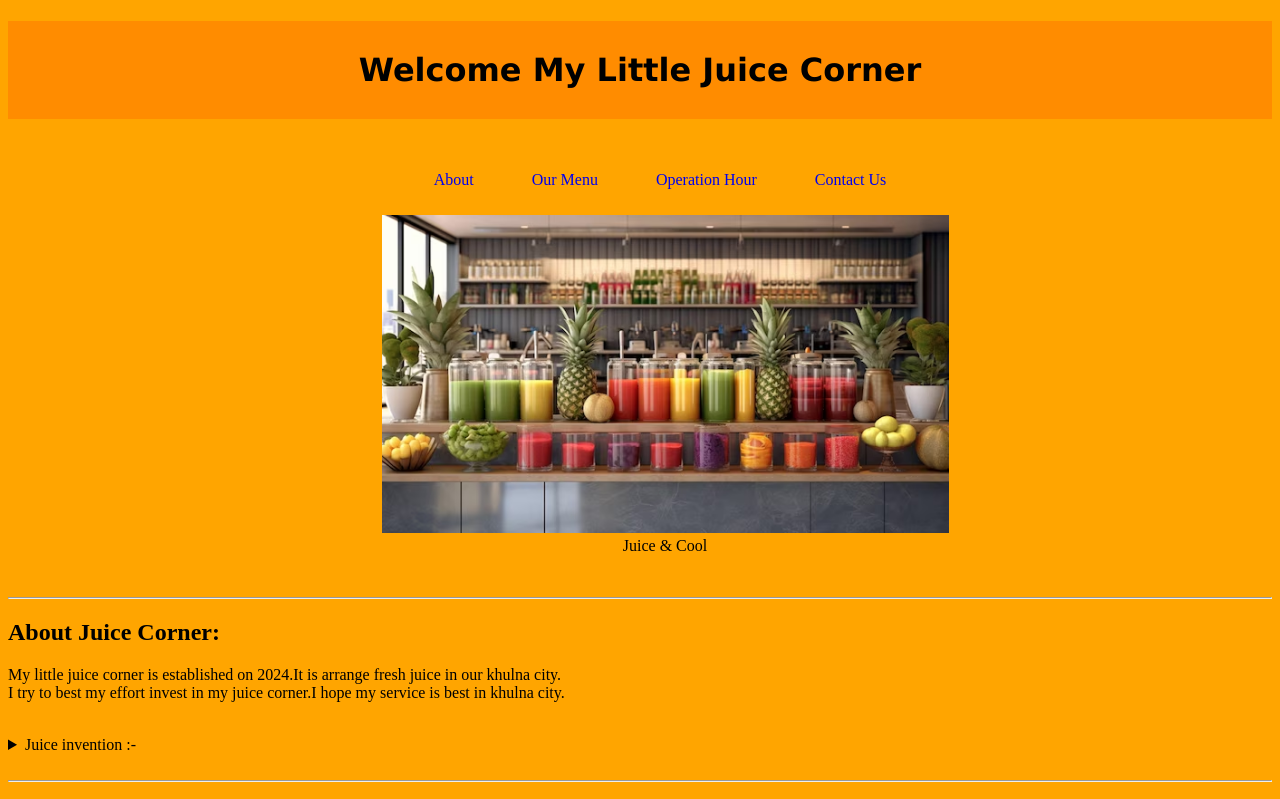
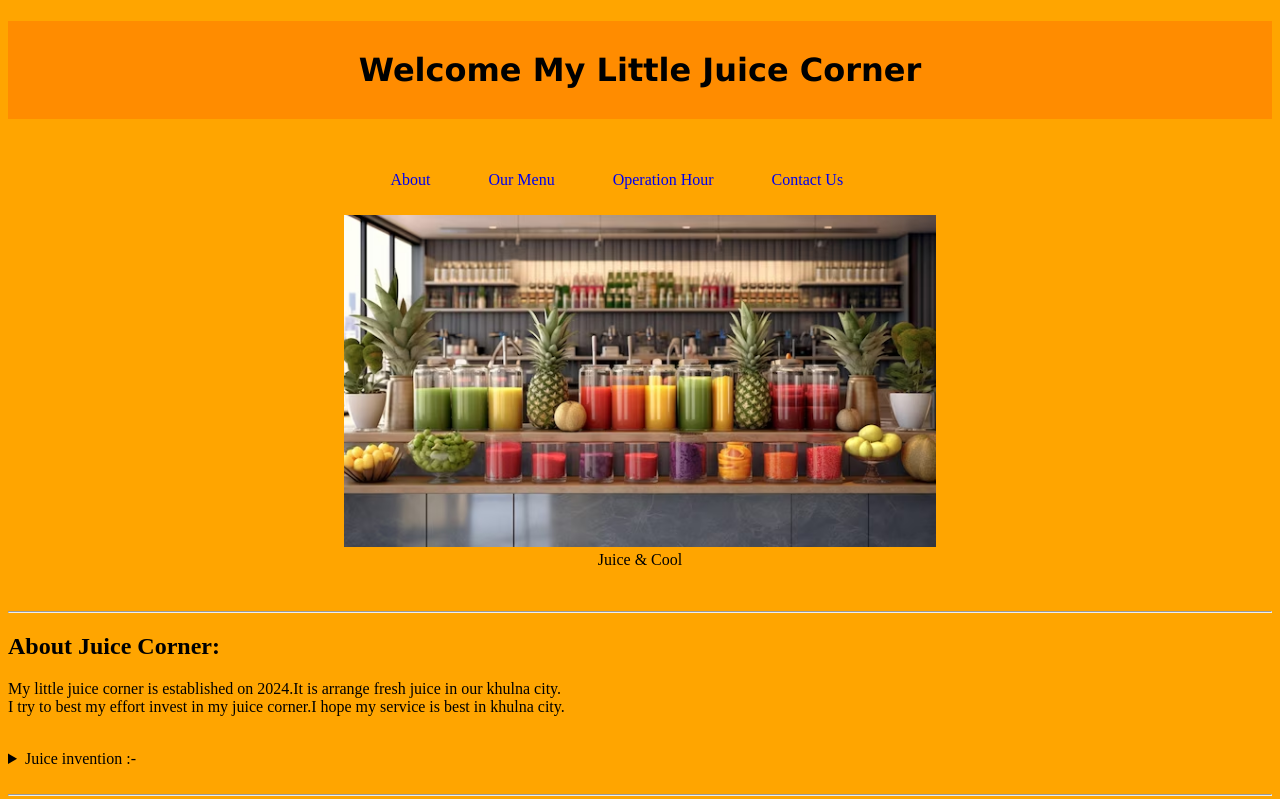
Before and after one commit to azizulnwu/My-first-website, a plain HTML site: page index.html in a window 1280 px wide. Shown: the top 799 px of the page. Drawn offline with Linux system fonts and the light colour scheme.

Commit message:
img adjust

```diff
--- a/style.css
+++ b/style.css
@@ -44,7 +44,7 @@ padding: 10px;
   margin-bottom: 10px;
 }
 .img-position{
-  margin-left: 50px;
+
   text-align: center;
 }
 ul  li a{
@@ -57,7 +57,7 @@ ul  li a:hover{
 }
 ul{
   text-align: center;
-
+  max-width: 90%;
 
 }
 ul li{
```
